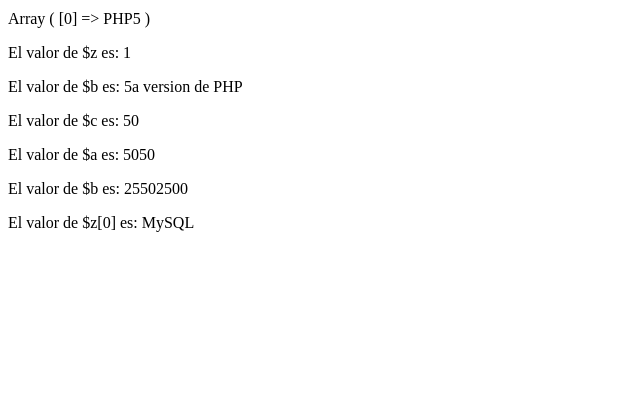
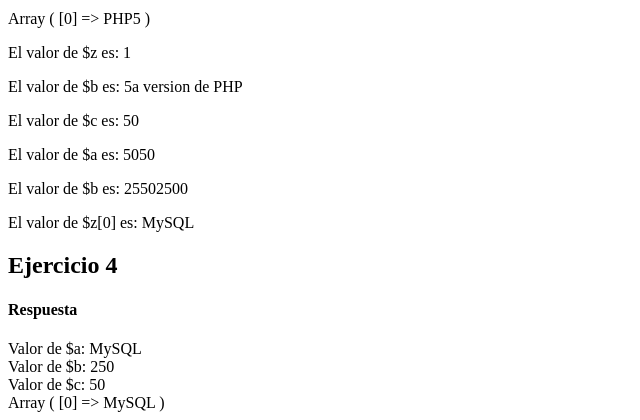
Before and after one commit to Christopher-V36/tecweb, a PHP site: page / in a window 1280 px wide. Shown: the part 839-1259 px from the top of the page, without its empty margins (0-640 px from the left). Before the commit the page ends 1071 px from the top, so only its background shows below. Run offline with PHP 8.4, Linux system fonts and the light colour scheme.

Commit message:
Actividad 4

```diff
--- a/practicas/p04/index.php
+++ b/practicas/p04/index.php
@@ -121,5 +121,39 @@
         */
     ?>
 
+    <h2>Ejercicio 4</h2>
+
+    <?php
+        unset($a, $b, $c, $z);
+        $a = "PHP5";
+        $z[] = &$a;
+        $b = "5a version de PHP";
+        @$c = $b*10;
+        $a .= $b;
+        @$b *= $c;
+        $z[0] = "MySQL";
+
+        function mostrarValor(){
+            echo 'Valor de $a: ' .$GLOBALS['a'];
+            echo '<br>';
+            echo 'Valor de $b: ' .$GLOBALS['b'];
+            echo '<br>';
+            echo 'Valor de $c: ' .$GLOBALS['c'];
+            echo '<br>';
+            print_r($GLOBALS['z']);
+            echo '<br>';
+        }
+        echo '<h4>Respuesta</h4>';
+        mostrarValor();
+
+        /* PHP Tester
+            Respuesta
+            Valor de $a: MySQL
+            Valor de $b: 250
+            Valor de $c: 50
+            Array ( [0] => MySQL )
+        */
+    ?>
+
 </body>
 </html>
```
